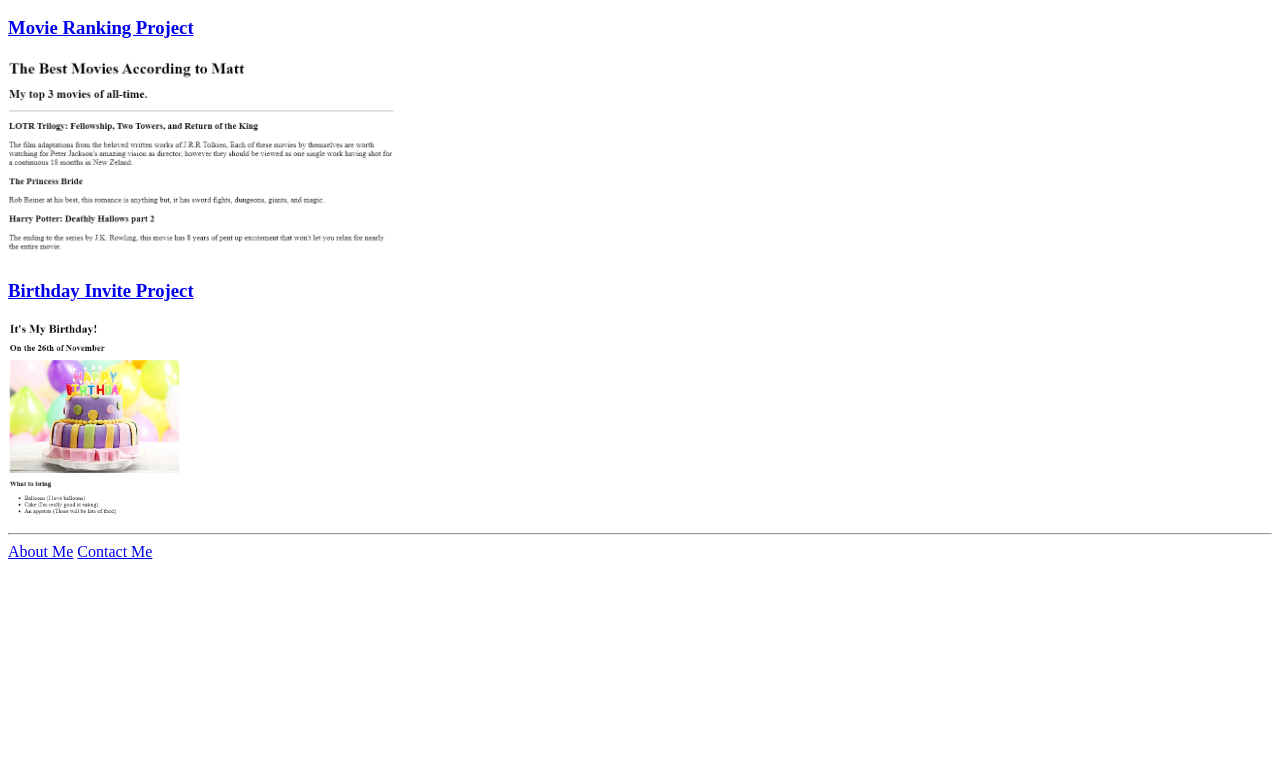
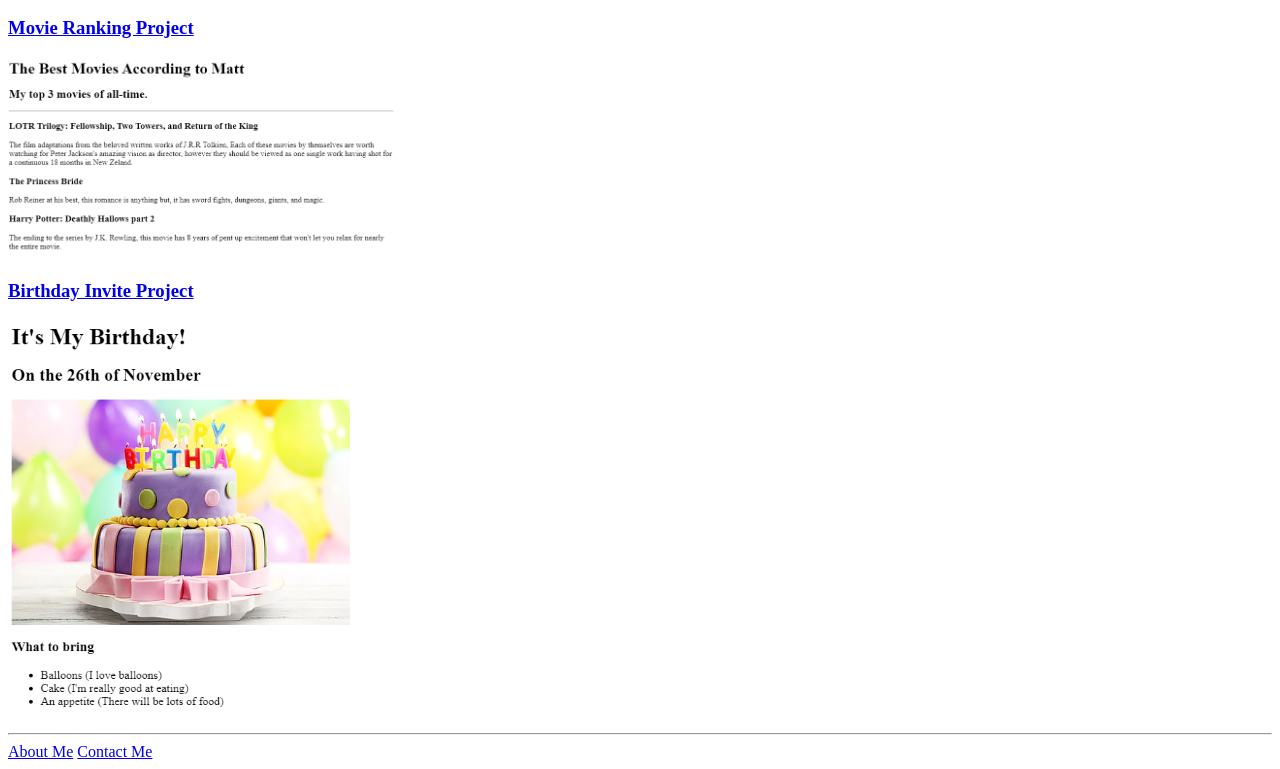
Before and after one commit to MatthewFurlan/HTML-Portfolio, a plain HTML site: page index.html in a window 1280 px wide. Shown: the part 110-879 px from the top of the page. Before the commit the page ends 800 px from the top, so only its background shows below. Drawn offline with Linux system fonts and the light colour scheme.

Commit message:
Add files via upload

```diff
--- a/index.html
+++ b/index.html
@@ -27,7 +27,7 @@ https://developer.mozilla.org/en-US/docs/Web/HTML/Element/img#attr-height -->
     <h3><a href="./public/movie-ranking.html">Movie Ranking Project</a></h3>
     <a href="./public/movie-ranking.html"> <img src="assets/images/My Movie Rankings.png" height="200"> </a>
     <h3><a href="./public/birthday-invite.html">Birthday Invite Project</a></h3>
-    <a href="./public/birthday-invite.html"><img src="./assets/images/November Birthday.png" height="200"/> </a>
+    <a href="./public/birthday-invite.html"><img src="./assets/images/November Birthday.png" height="400"/> </a>
     <hr/>
     <a href="./public/about.html">About Me</a>
     <a href="./public/contact.html">Contact Me</a>
```
